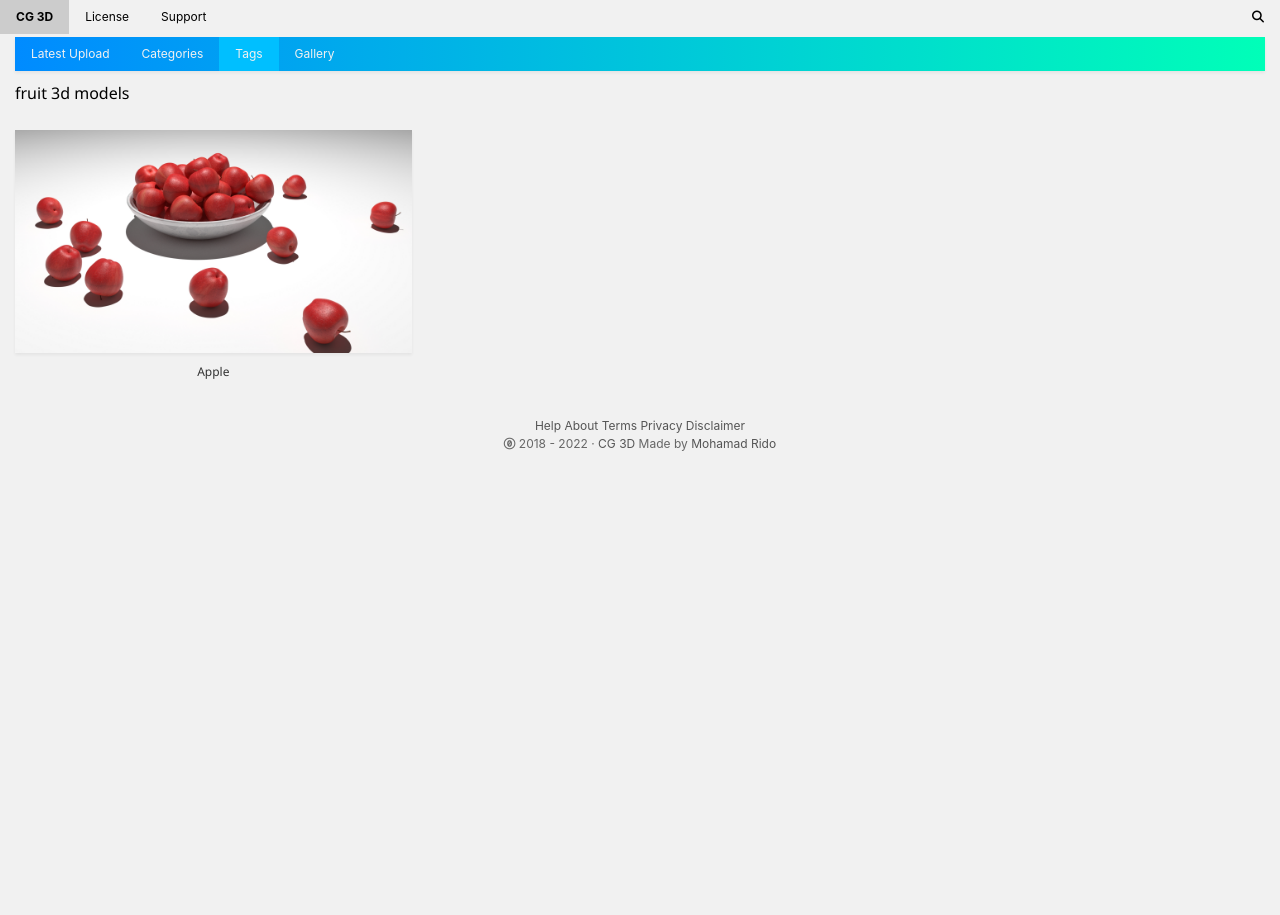
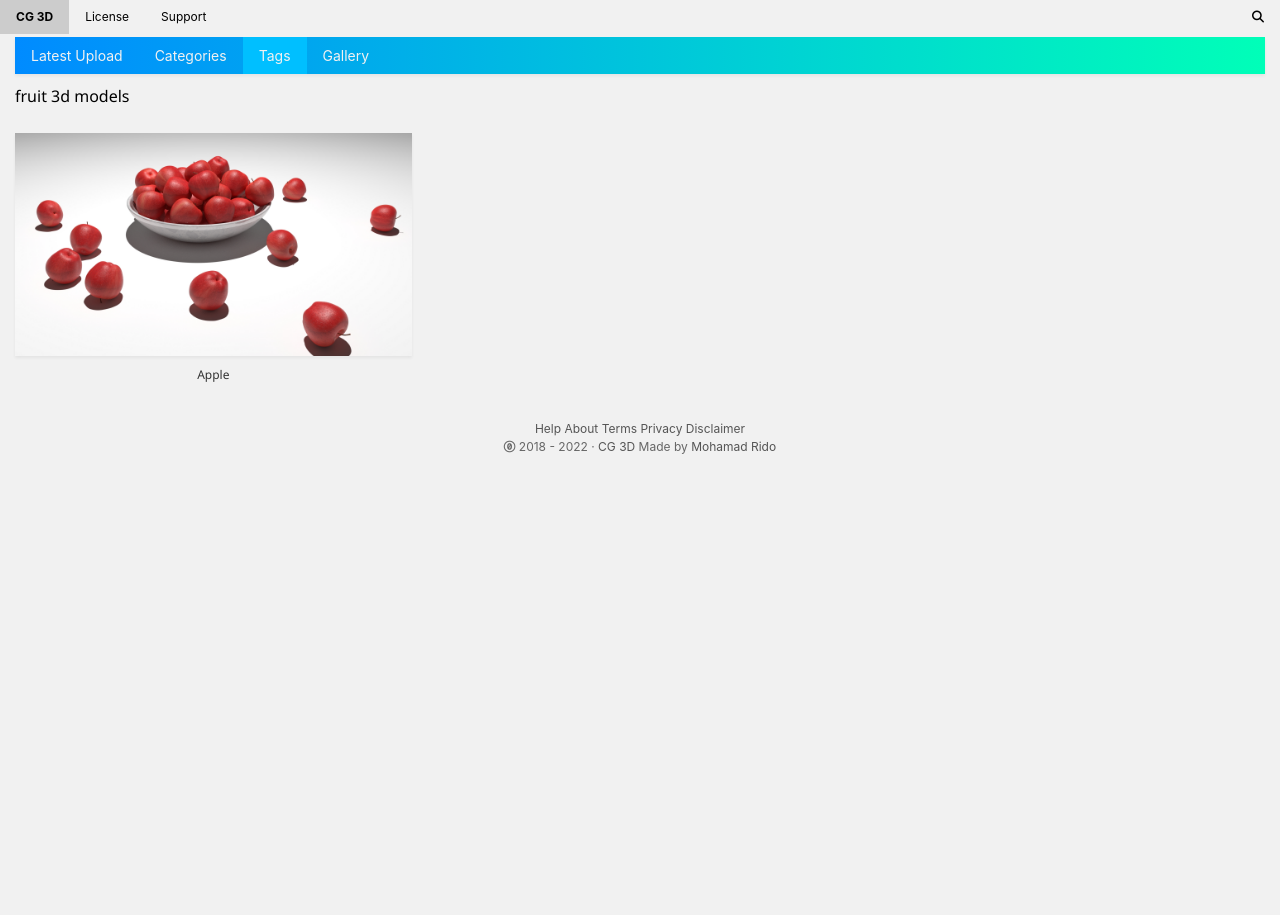
Before and after one commit to artslinux/zltzkjkl0emxcajsghsqi6wv479to0emgeyrcryesou, a Jekyll site: the page built from tags/fruit.html, in a window 1280 px wide. Built offline with Jekyll 4.4.1, drawn with Linux system fonts in a browser that asks for light colours; nearby versions of some CDN libraries.

Commit message:
Update tag.html

```diff
--- a/_layouts/tag.html
+++ b/_layouts/tag.html
@@ -3,7 +3,7 @@ layout: page
 title: title
 ---
 <div class="page-container" style="padding:22px 15px 0px; 15px;">
-  <div class="bar bg-mc" id="myDIV" >
+  <div class="bar bg-mc fnt" id="myDIV" >
     <a href="/models" class="bar-item button" alt="Models" title="Models">Latest Upload</a>
     <a href="/categories" class="bar-item button" alt="Categories" title="Categories">Categories</a>
     <a href="/tags" class="bar-item button" style="background-color:deepskyblue;" alt="Tags" title="Tags">Tags</a>
```
